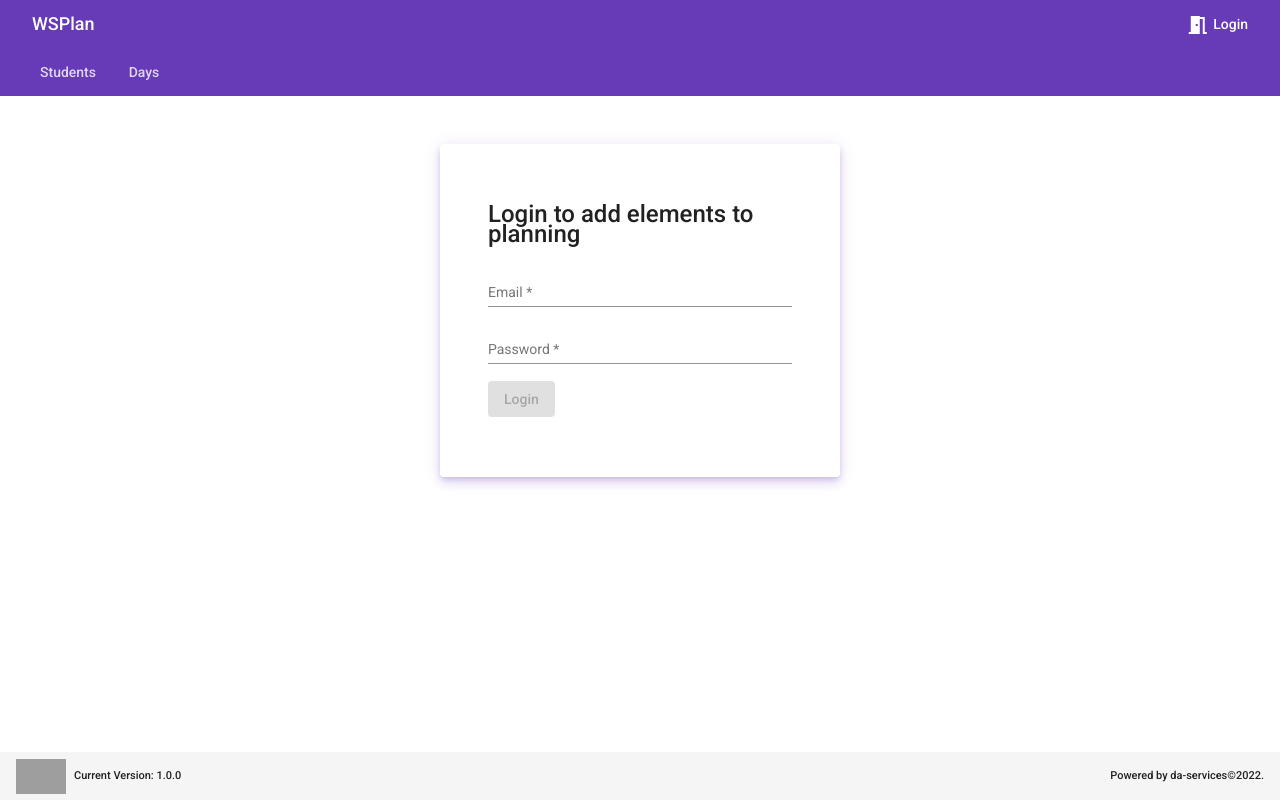
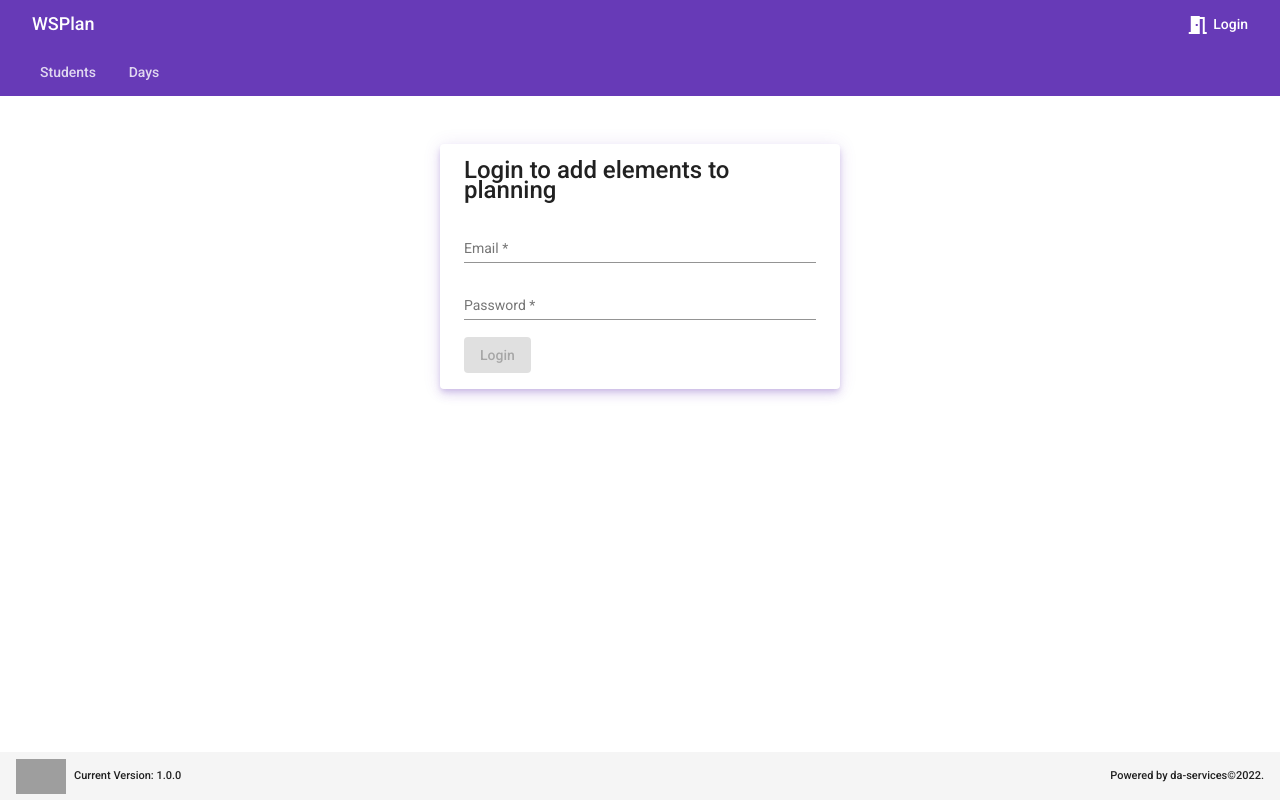
Before and after one commit to yoan-theophile/wsplanFrontend, an Angular app: page /planning/login in a window 1280 px wide. Built offline with nearby package versions, Linux system fonts and the light colour scheme; grey boxes are pictures that could not be loaded.

Commit message:
style: adjuste padding to the login component

```diff
--- a/src/app/components/login/login.component.scss
+++ b/src/app/components/login/login.component.scss
@@ -1,9 +1,7 @@
 .login-card {
     max-width: 400px;
     margin: 0 auto;
-    padding-inline: 48px;
-    padding-top: 60px;
-    padding-bottom: 60px;
+    padding: 16px 24px;
     background-color: rgb(255, 255, 255);
     transition: box-shadow 300ms cubic-bezier(0.4, 0, 0.2, 1) 0ms;
     border-radius: 4px;
```
